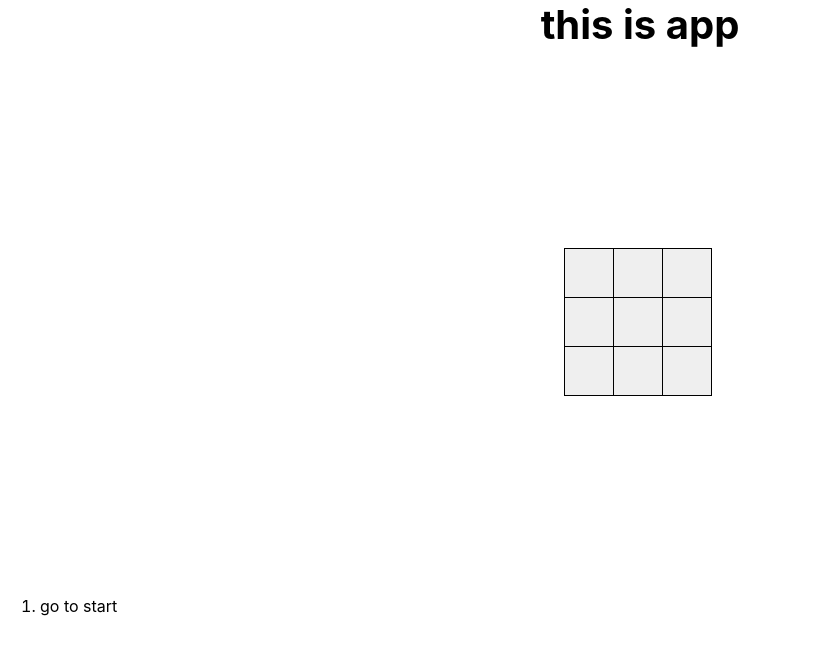
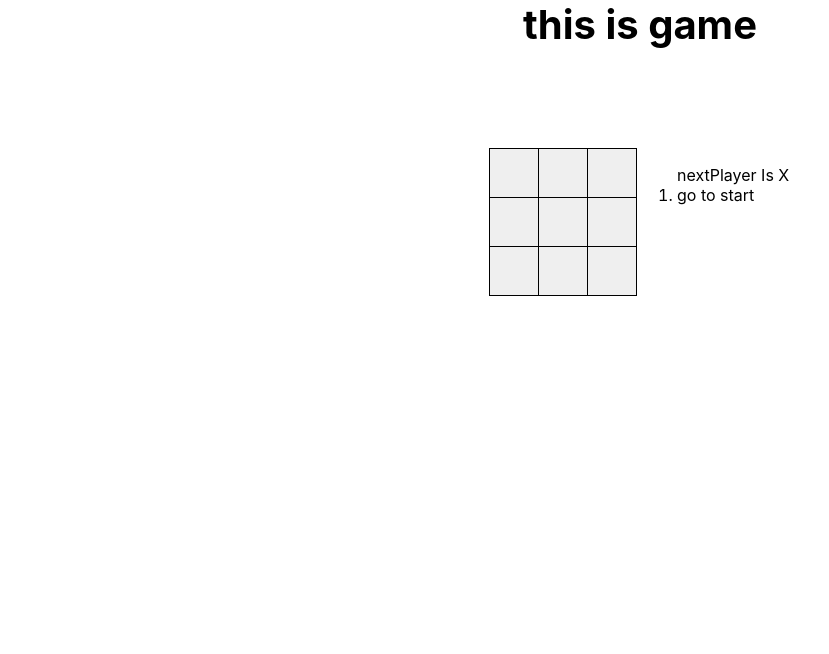
Before and after one commit to Aoshisen/tic-tac-toe, a React (Create React App) app: page / in a window 1280 px wide. Shown: the top 654 px of the page, without its empty margins (0-829 px from the left). Built offline with nearby package versions, Linux system fonts and the light colour scheme.

Commit message:
:sparkles: 新增status

```diff
--- a/src/App.module.scss
+++ b/src/App.module.scss
@@ -4,7 +4,14 @@
   font-weight: bold;
 }
 
+.game {
+  width: 300px;
+  margin: 100px auto;
+
   ol {
+    display: inline-block;
+    vertical-align: top;
+
     li {
       cursor: pointer;
       font-size: 16px;
@@ -14,3 +21,4 @@ ol {
       }
     }
   }
+}
--- a/src/App.tsx
+++ b/src/App.tsx
@@ -1,23 +1,23 @@
 import React, { useState } from "react";
-import style from "./App.module.scss";
+import styles from "./App.module.scss";
 
 import Board from "./components/Board";
 
 const App = () => {
   //需要明确的一点，在最外层的地方 需要有borderState 和点击函数 并且点击函数需要调用caculateWinner函数
 
-  // 创建长度为9 所有值都为空的数组来保存棋盘的状态
-  // const [boardState, setBoardState] = useState(Array(9).fill(null));
-
   //实现时间旅行,初始化一个初始状态是一个 长度为1的一个数组，唯一的一个值是存储的是board的初始状态数据，也就是一个长度为9，所有值为null 的一个数组
   const [gameData, setGameData] = useState([Array(9).fill(null)]);
 
   //下一个落子
   const [xIsnext, setNextX] = useState(true);
-
+  //当前步数
   const [stepNumber, setStepNumber] = useState(0);
 
-  const current=gameData[stepNumber]
+  //基于game历史记录和步数拿到current的状态，相当于之前的boardState
+  const current = gameData[stepNumber];
+
+  let status;
 
   //传入一个数组,并根据数组的数值返回赢家
   const caculateWinner = (boardState: Array<"O" | "X" | null>) => {
@@ -34,7 +34,6 @@ const App = () => {
 
     for (let i = 0; i < winState.length; i++) {
       const [a, b, c] = winState[i];
-
       //第一个数存在(不等于null),并且等于第二个数，并且第一个数等于第三个数
       if (
         boardState[a - 1] &&
@@ -43,20 +42,18 @@ const App = () => {
       ) {
         return boardState[a - 1];
       }
-
       //不能在这里写return null,这里写的话就会强制跳出循环，for 循环只能执行一次
     }
-
     return null;
   };
 
   //每一个格子点击的函数
   const handleClick = (i: number) => {
-    const _gameData=gameData.slice(0,stepNumber+1)
-    const _current= _gameData[_gameData.length-1]
-    const _boardState=current.slice()
+    const _gameData = gameData.slice(0, stepNumber + 1);
+    const _current = _gameData[_gameData.length - 1];
+    const _boardState = current.slice();
 
-    _boardState[i-1]=xIsnext?"X":"O"
+    _boardState[i - 1] = xIsnext ? "X" : "O";
 
     //如果已经有赢家了，或者当前位置已经填充了东西那么直接返回
     if (caculateWinner(_current) || _current[i - 1]) {
@@ -64,7 +61,7 @@ const App = () => {
     }
 
     //每一次点击盒子都会生成一个状态，我们把这个状态存储到gameData中
-    setGameData([..._gameData,_boardState]);
+    setGameData([..._gameData, _boardState]);
 
     //设置当前的step为历史记录的长度那么多
     setStepNumber(_gameData.length);
@@ -77,13 +74,20 @@ const App = () => {
     setNextX(step % 2 === 0);
   };
 
+  if (caculateWinner(current)) {
+    status = "Winner is  " + caculateWinner(current);
+  } else {
+    status = "nextPlayer Is  " + (xIsnext ? "X" : "O");
+  }
 
   return (
     <>
-      <div className={style.app}>this is app</div>
+      <div className={styles.app}>this is game</div>
+      <div className={styles.game}>
         <Board handleClick={handleClick} boardState={current} />
         {/** ol 自带一个数字的前缀 */}
         <ol>
+          <div style={{ display: "inline-block" }}>{status}</div>
           {gameData.map((_, move) => {
             //第一条数据是我们预先添加到里面的是一个初始状态，以后的数据则是新添加的数据
             const description = move ? "move to  " + move : "go to start";
@@ -99,6 +103,7 @@ const App = () => {
             );
           })}
         </ol>
+      </div>
     </>
   );
 };
--- a/src/components/Board/index.module.scss
+++ b/src/components/Board/index.module.scss
@@ -1,9 +1,9 @@
 .board {
-    // text-align: left;
-    margin: 200px auto;
 
-    .row {
-        margin: 0 auto;
+    display: inline-block;
+    vertical-align: top;
+
+    row {
         width: 150px;
     }
 }
```
Also changed, not shown: 2 other files (tests, documents, lock files or other folders). Lines whose indentation alone changed are shown as unchanged.
